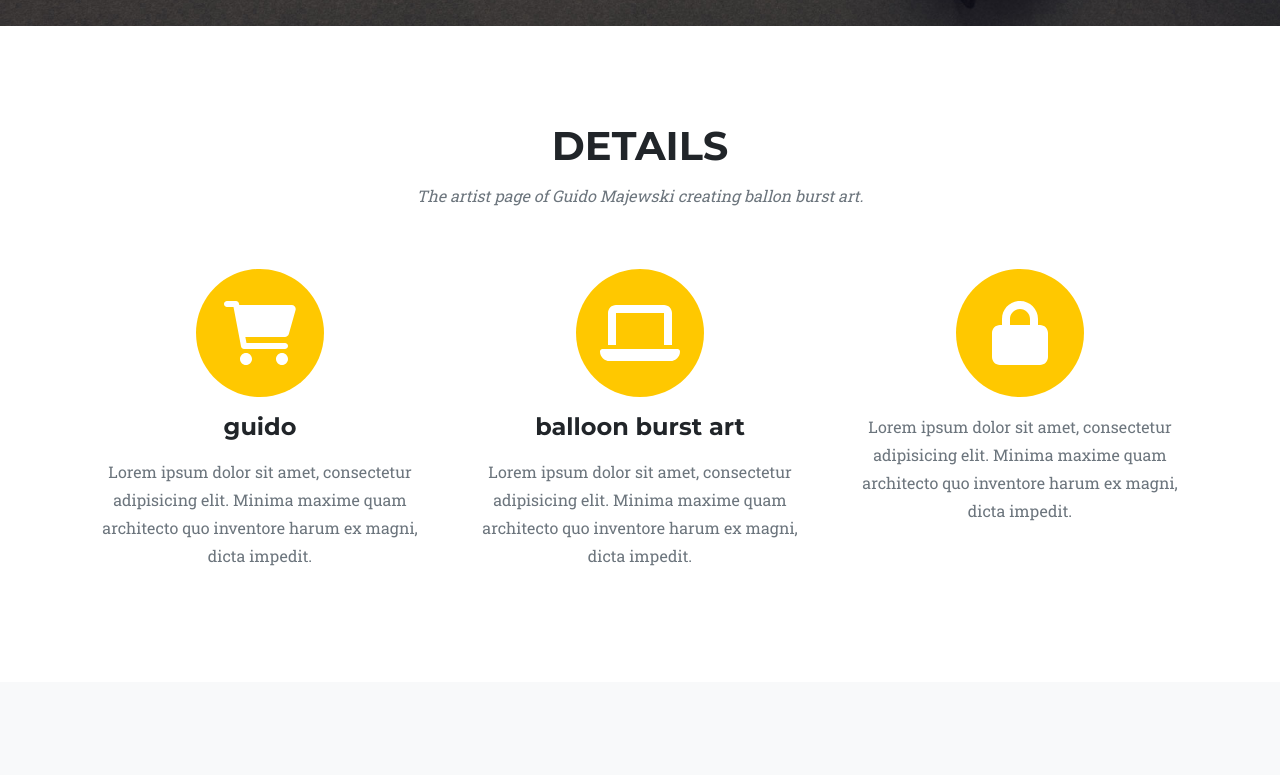
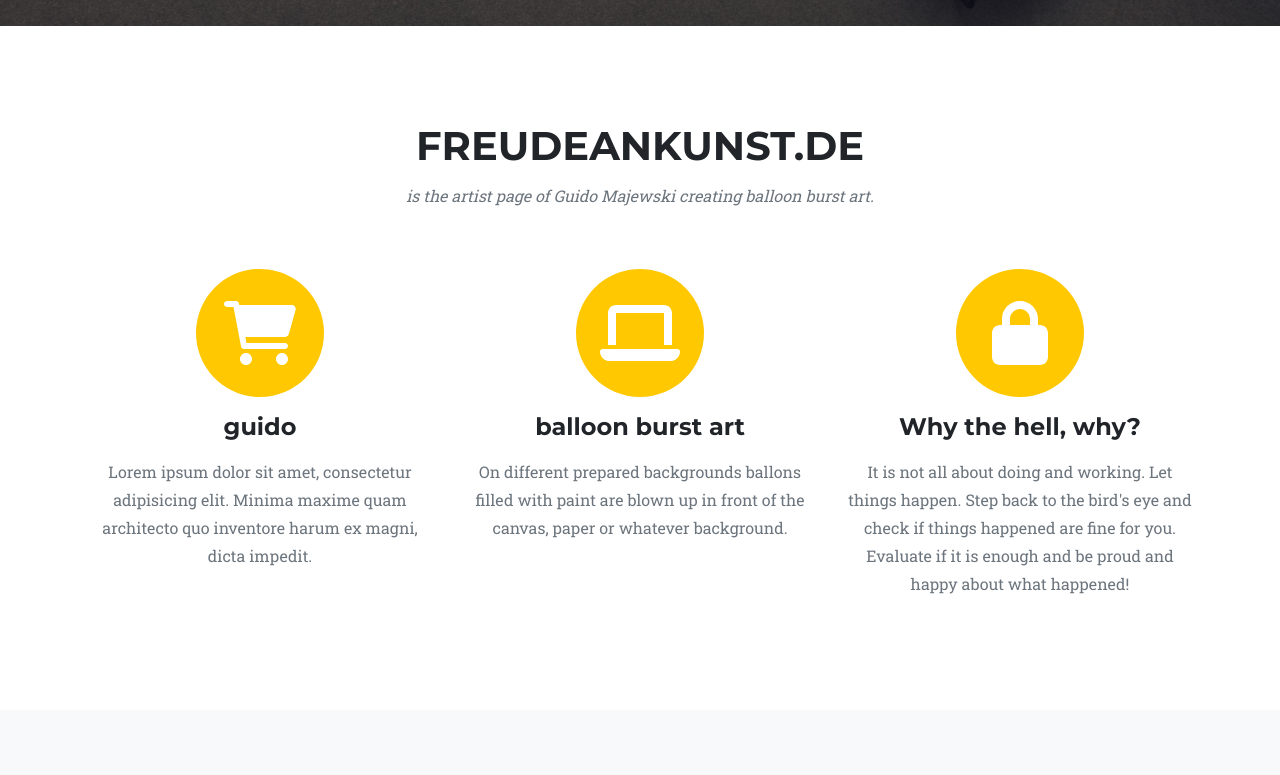
Before and after one commit to gcueppers/gcueppers.github.io, a plain HTML site: page index.html in a window 1280 px wide. Shown: the part 719-1494 px from the top of the page. Drawn offline with nearby package versions, Linux system fonts and the light colour scheme.

Commit message:
explanations added

```diff
--- a/index.html
+++ b/index.html
@@ -48,8 +48,8 @@
         <section class="page-section" id="details">
             <div class="container">
                 <div class="text-center">
-                    <h2 class="section-heading text-uppercase">Details</h2>
-                    <h3 class="section-subheading text-muted">The artist page of Guido Majewski creating ballon burst art.</h3>
+                    <h2 class="section-heading text-uppercase">freudeankunst.de</h2>
+                    <h3 class="section-subheading text-muted">is the artist page of Guido Majewski creating balloon burst art.</h3>
                 </div>
                 <div class="row text-center">
                     <div class="col-md-4">
@@ -66,15 +66,15 @@
                             <i class="fas fa-laptop fa-stack-1x fa-inverse"></i>
                         </span>
                         <h4 class="my-3">balloon burst art</h4>
-                        <p class="text-muted">Lorem ipsum dolor sit amet, consectetur adipisicing elit. Minima maxime quam architecto quo inventore harum ex magni, dicta impedit.</p>
+                        <p class="text-muted">On different prepared backgrounds ballons filled with paint are blown up in front of the canvas, paper or whatever background.</p>
                     </div>
                     <div class="col-md-4">
                         <span class="fa-stack fa-4x">
                             <i class="fas fa-circle fa-stack-2x text-primary"></i>
                             <i class="fas fa-lock fa-stack-1x fa-inverse"></i>
                         </span>
-                        <h4 class="my-3"></h4>
-                        <p class="text-muted">Lorem ipsum dolor sit amet, consectetur adipisicing elit. Minima maxime quam architecto quo inventore harum ex magni, dicta impedit.</p>
+                        <h4 class="my-3">Why the hell, why?</h4>
+                        <p class="text-muted">It is not all about doing and working. Let things happen. Step back to the bird's eye and check if things happened are fine for you. Evaluate if it is enough and be proud and happy about what happened!</p>
                     </div>
                 </div>
             </div>
```
